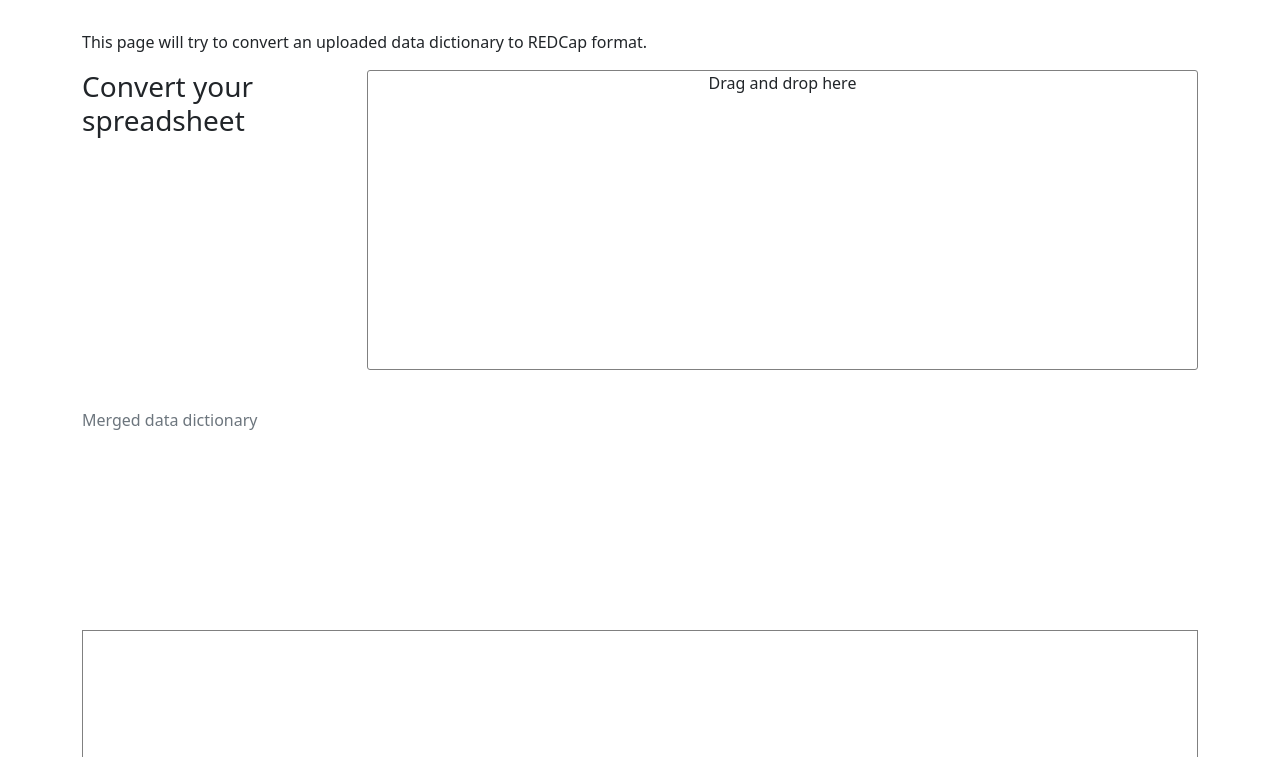
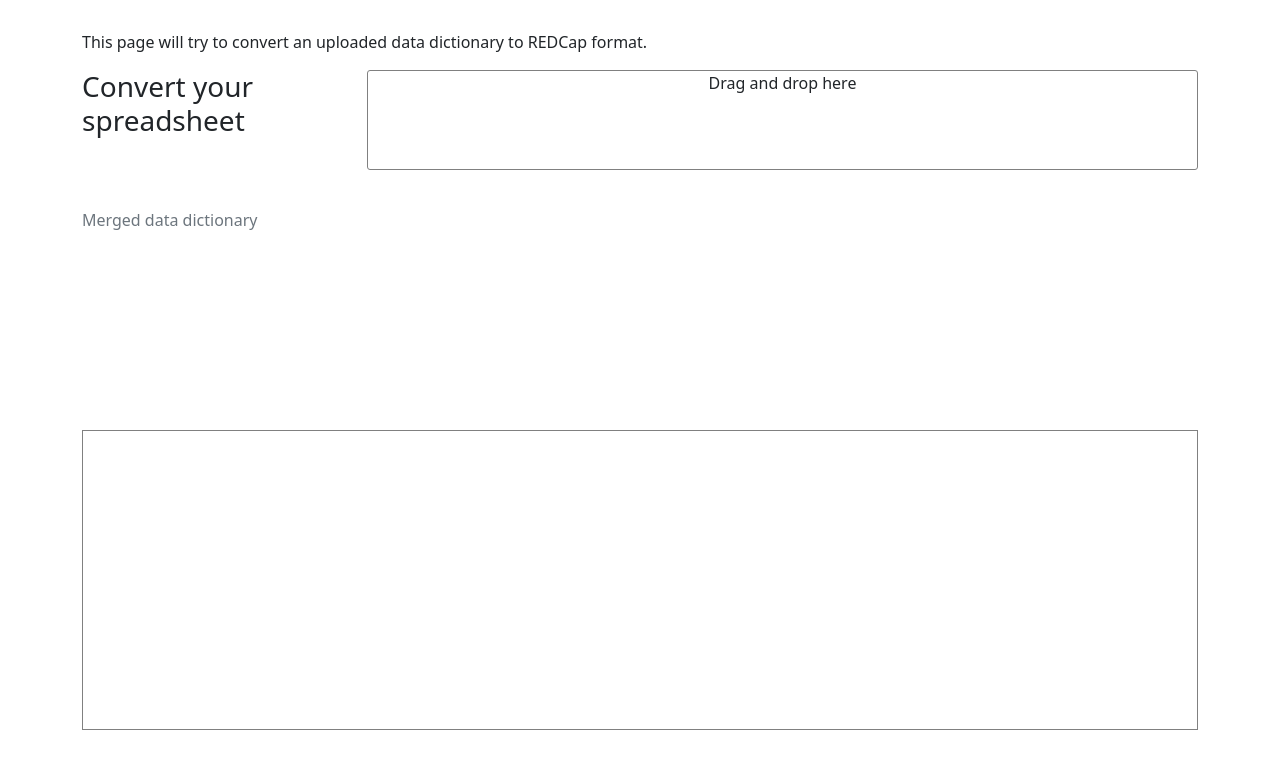
Before and after one commit to HelseVestRHF/convert2REDCap, a plain HTML site: page index.html in a window 1280 px wide. Shown: the top 757 px of the page. Drawn offline with Linux system fonts and the light colour scheme.

Commit message:
make drop area smaller

```diff
--- a/index.html
+++ b/index.html
@@ -22,7 +22,7 @@
             </div>
             <div class="col">
                 <div
-                    style="border: 1px solid grey; border-radius: 3px; width: 100%; height: 300px; position: relative;">
+                    style="border: 1px solid grey; border-radius: 3px; width: 100%; height: 100px; position: relative;">
                     <div style="text-align: center; top: 50%; height: 100%; width: 100%;" id="drop-here">
                         Drag and drop here
                     </div>
```
